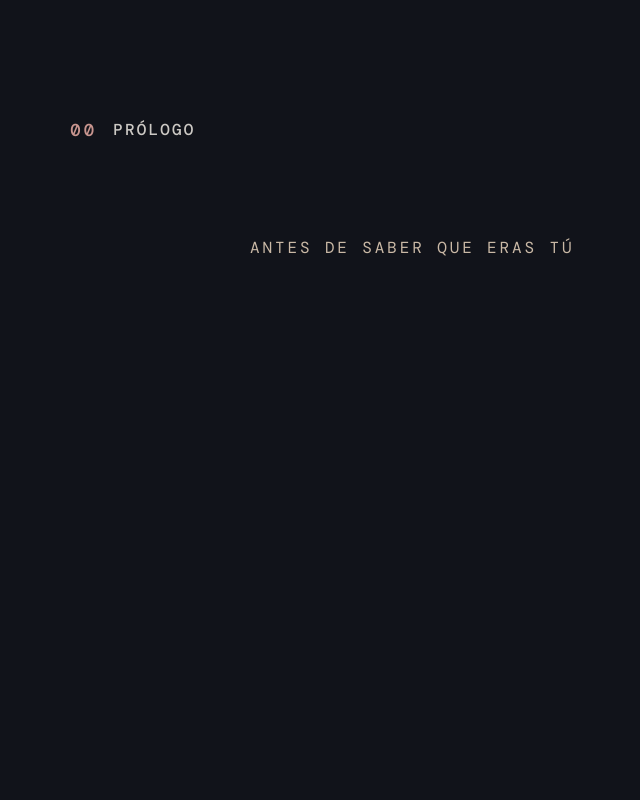
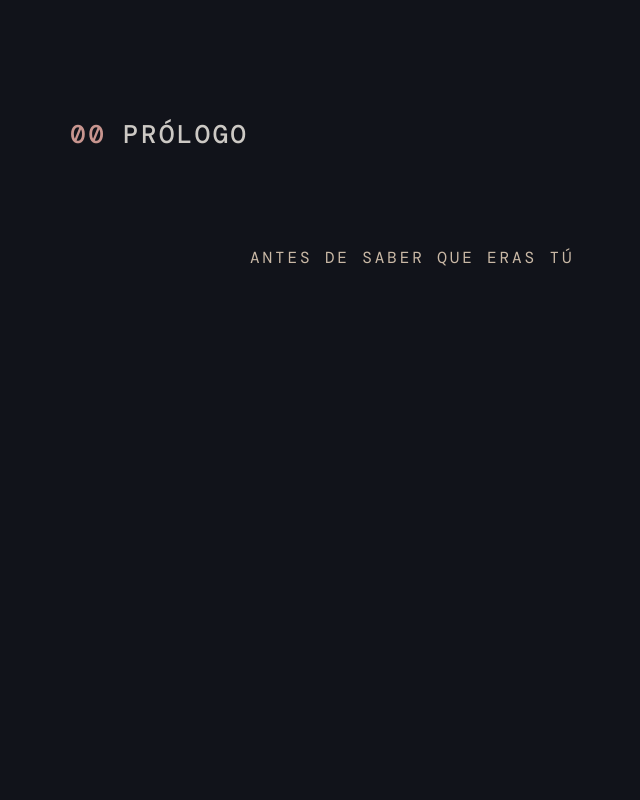
Before and after one commit to arrow98-hub/before-i-knew-it-was-you, a React (Vite) app: page / in a window 1280 px wide. Shown: the part 800-1600 px from the top of the page, without its empty margins (45-685 px from the left). Built offline with nearby package versions, Linux system fonts and the light colour scheme; a web font is replaced by a local one.

Commit message:
Chapter_Label3

```diff
--- a/src/styles.css
+++ b/src/styles.css
@@ -336,7 +336,6 @@ main {
   mix-blend-mode: screen;
 }
 .eyebrow,
-.chapter-label,
 .kicker,
 .scroll-cue {
   font:
@@ -391,20 +390,22 @@ main {
   position: relative;
   z-index: 3;
   font-family: "DM Mono", monospace;
-  font-size: clamp(1rem, 1.35vw, 1.35rem);
+  font-size: clamp(1.25rem, 2vw, 2rem);
   font-weight: 500;
   line-height: 1.2;
+  letter-spacing: 0.12em;
+  text-transform: uppercase;
   opacity: 0.82;
 }
 .chapter-label span {
   display: block;
+  font-size: 1em;
 }
 .chapter-label span:first-child {
   color: #f1b2a9;
 }
 .chapter-label span:last-child {
-  font-size: 0.92em;
-  letter-spacing: 0.14em;
+  letter-spacing: 0.1em;
 }
 .copy {
   position: relative;
@@ -730,7 +731,7 @@ footer h2 {
   .chapter-label {
     position: absolute;
     top: 60px;
-    font-size: 1rem;
+    font-size: 1.2rem;
   }
   .copy,
   .looks .copy,
```
